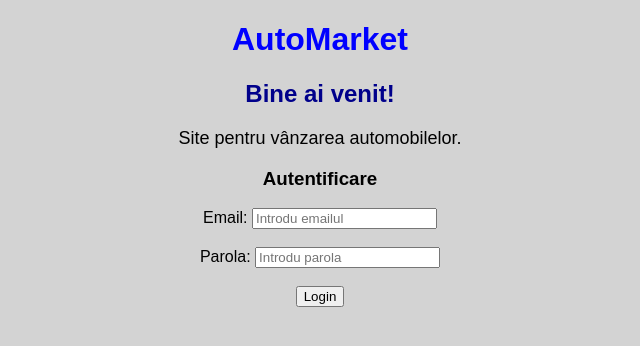
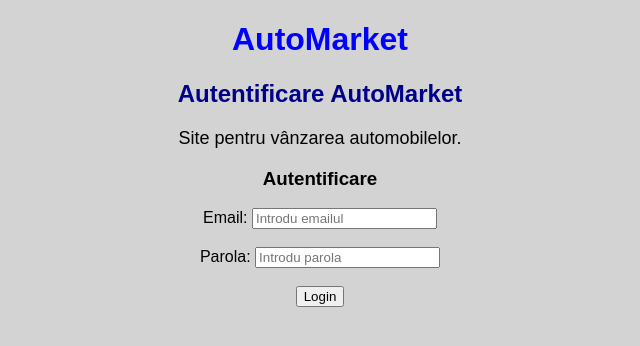
Before and after one commit to Maxim-utm07/AutoMarket, a plain HTML site: page index.html in a window 1280 px wide. Shown: the whole page, without its empty margins (320-960 px from the left). Drawn offline with Linux system fonts and the light colour scheme.

Commit message:
Actualizare sectiune autentificare

```diff
--- a/index.html
+++ b/index.html
@@ -8,7 +8,7 @@
 <body>
 
     <h1>AutoMarket</h1>
-    <h2>Bine ai venit!</h2>
+    <h2>Autentificare AutoMarket</h2>
     <p>Site pentru vânzarea automobilelor.</p>
 
     <h3>Autentificare</h3>
```
